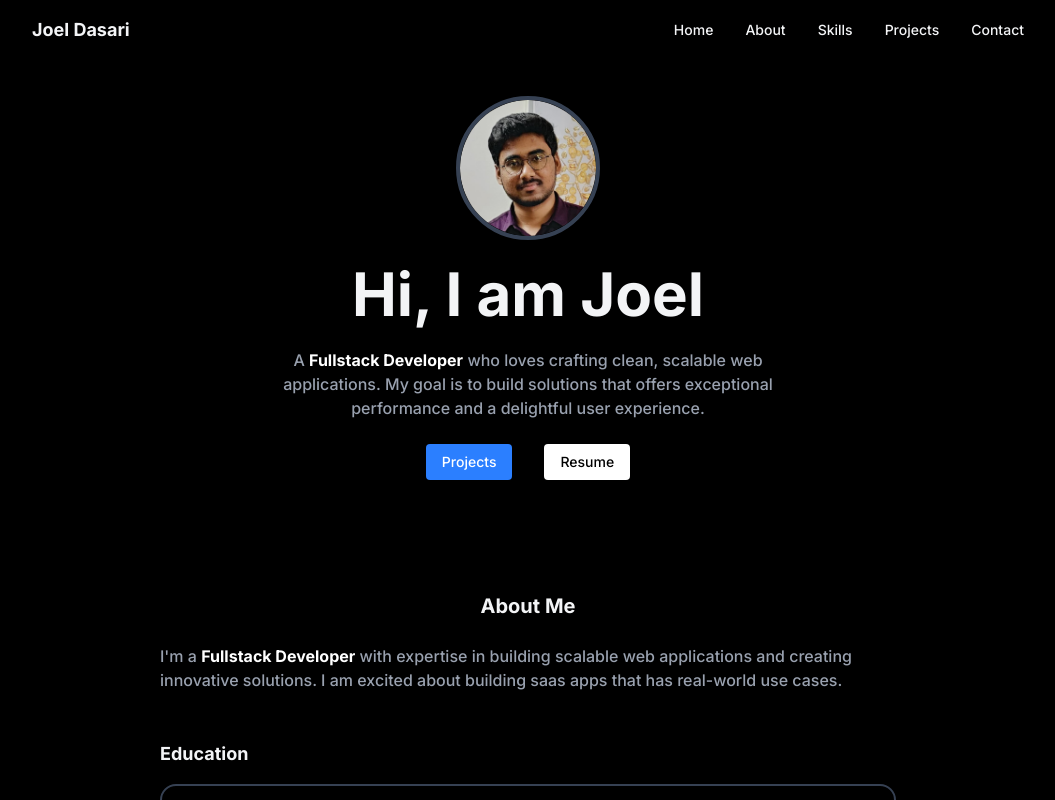
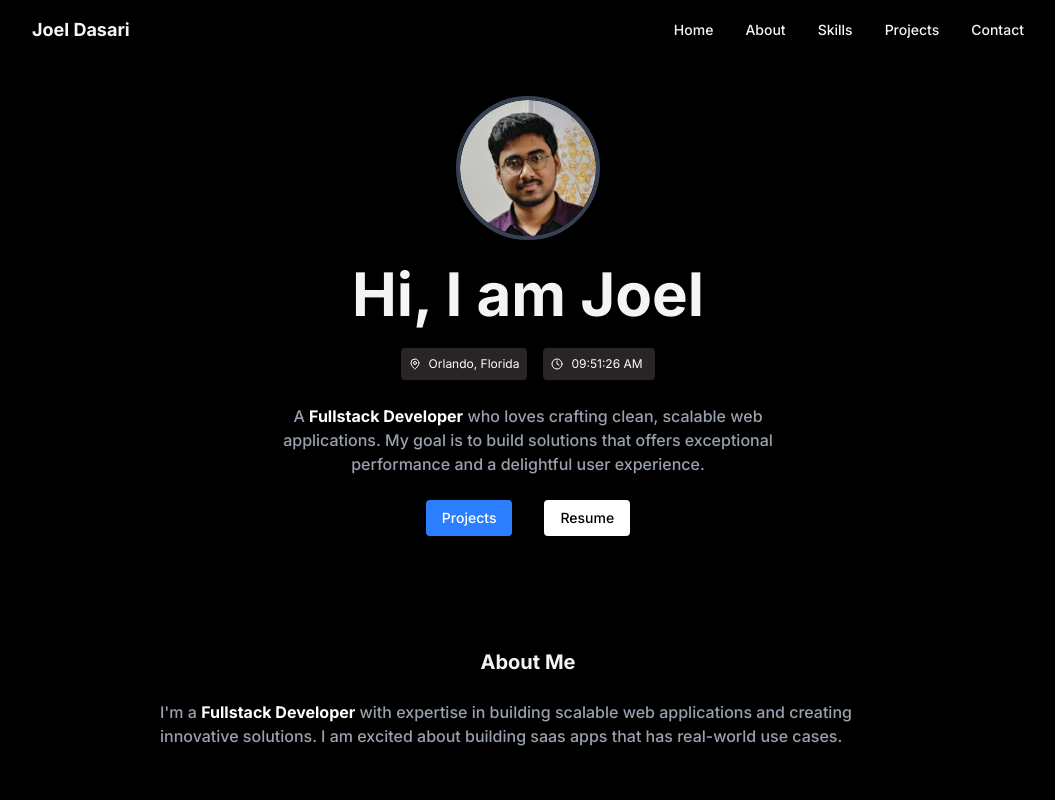
Before and after one commit to rithikreddyvarla19/rithikreddy-portfolio, a React (Vite) app: page / in a window 1280 px wide. Shown: the top 800 px of the page, without its empty margins (112-1167 px from the left). Built offline with nearby package versions, Linux system fonts and the light colour scheme; grey boxes are pictures that could not be loaded.

Commit message:
added time and location

```diff
--- a/src/components/sections/Home.jsx
+++ b/src/components/sections/Home.jsx
@@ -1,7 +1,16 @@
-import { ArrowDown } from "lucide-react";
+import { ArrowDown, Clock, MapPin } from "lucide-react";
 import myImage from "../../assets/icon.png";
+import { useEffect, useState } from "react";
 
 const Home = () => {
+  const [time, setTime] = useState(new Date());
+
+  useEffect(() => {
+    const interval = setInterval(() => setTime(new Date()), 1000)
+    return () => clearInterval(interval);
+  }, [])
+
+  const formattedTime = time.toLocaleTimeString([], { hour: '2-digit', minute: '2-digit', second: '2-digit', hour12: true });
   return (
     <section
       id="home"
@@ -14,6 +23,14 @@ const Home = () => {
           alt="image"
         />
         <h1 className="text-4xl md:text-6xl font-bold">Hi, I am Joel</h1>
+        <div className="flex items-center gap-4">
+          <div>
+          <div className="bg-stone-800 flex items-center gap-2 text-white p-2 rounded text-xs"><MapPin className="size-3"/> Orlando, Florida</div>
+        </div>
+        <div>
+          <div className="bg-stone-800 flex items-center gap-2 text-white p-2 rounded text-xs w-28"><Clock className="size-3"/>{formattedTime}</div>
+        </div>
+        </div>
         <p className="text-gray-400 text-sm md:text-base font-medium max-w-lg">
           A <span className="font-bold text-white">Fullstack Developer</span> who
           loves crafting clean, scalable web applications. My goal is to build
```
